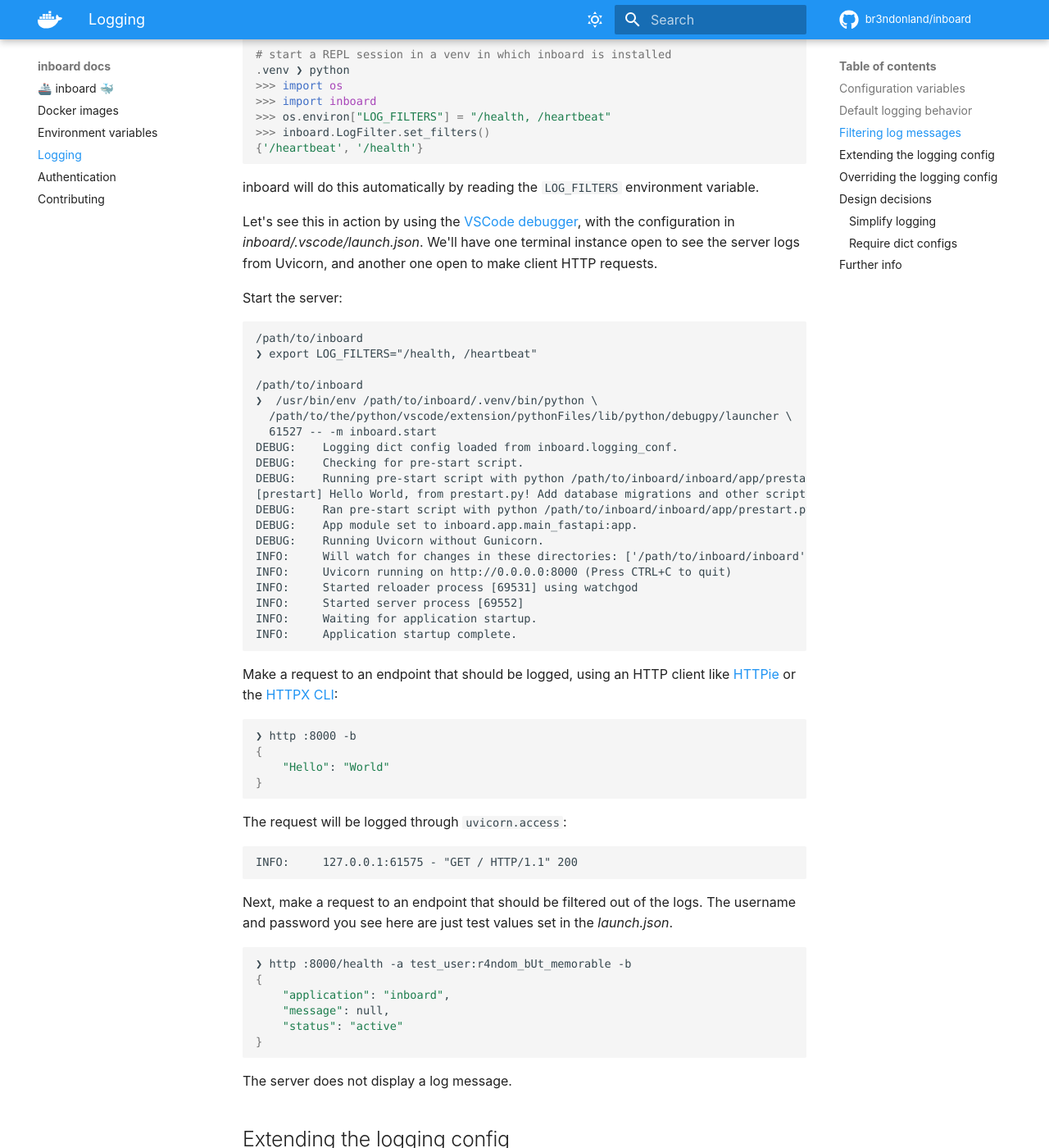
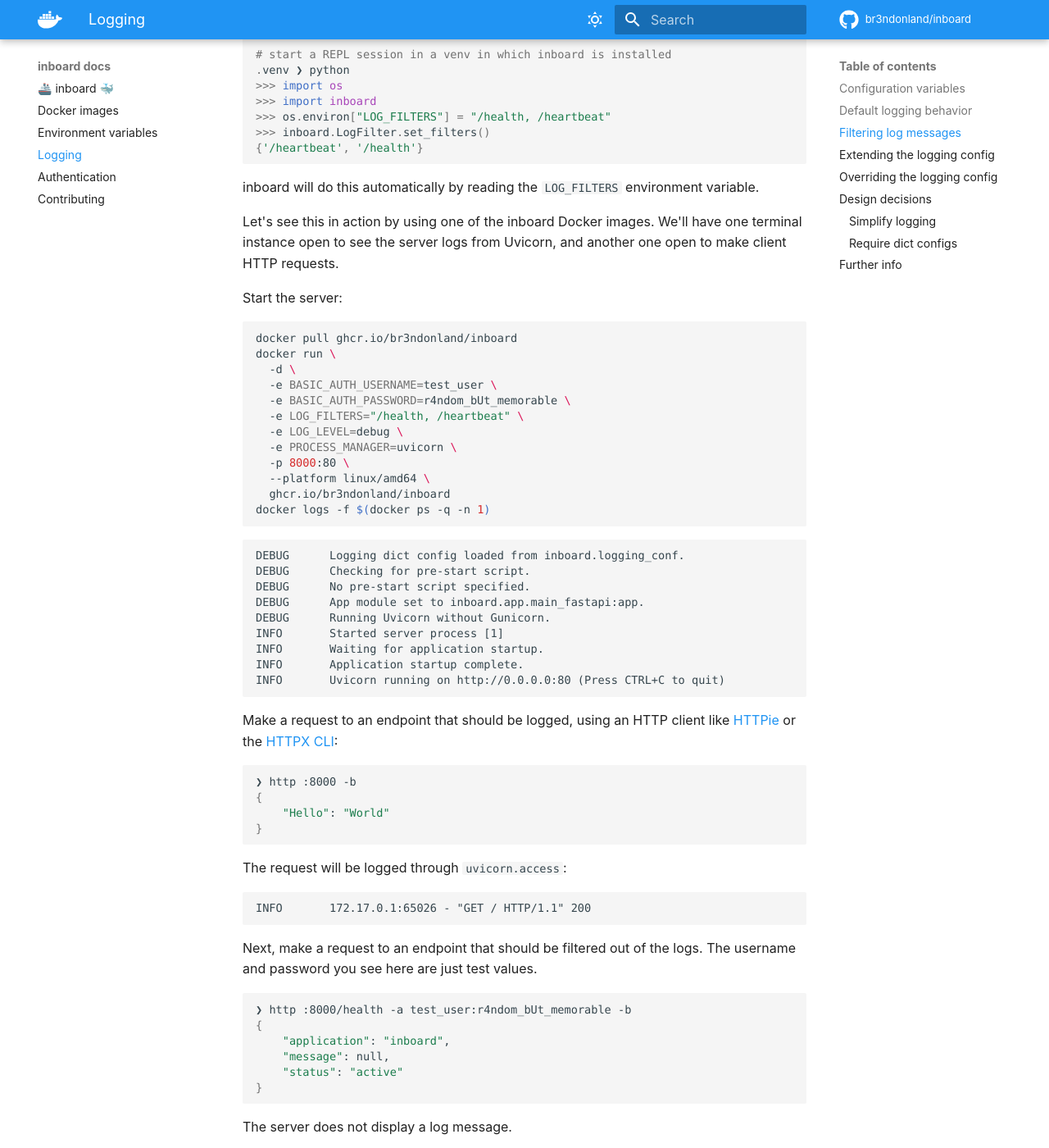
Before and after one commit to br3ndonland/inboard, an MkDocs documentation site: the page built from docs/logging.md, in a window 1280 px wide and 1400 px high, scrolled down 968 px. Shown: the whole window at 82% size. Built offline with MkDocs 1.6.1 and Material for MkDocs 9.7.7, drawn with Linux system fonts in a browser that asks for light colours; comment, search, counter and statistics services are not loaded.

Commit message:
Update logging filter docs to use Docker image
br3ndonland/inboard#49
https://inboard.bws.bio/logging

The docs on filtering log messages were initially written with examples
that used the VSCode debugger. This commit will update the docs to use
one of the inboard Docker images instead. This change makes the docs
more relevant to users who may be using the inboard Docker images, but
not working with the inboard source code directly.

````diff
--- a/docs/logging.md
+++ b/docs/logging.md
@@ -30,31 +30,35 @@
 
 inboard will do this automatically by reading the `LOG_FILTERS` environment variable.
 
-Let's see this in action by using the [VSCode debugger](https://code.visualstudio.com/docs/python/debugging), with the configuration in _inboard/.vscode/launch.json_. We'll have one terminal instance open to see the server logs from Uvicorn, and another one open to make client HTTP requests.
+Let's see this in action by using one of the inboard Docker images. We'll have one terminal instance open to see the server logs from Uvicorn, and another one open to make client HTTP requests.
 
 Start the server:
 
+```sh
+docker pull ghcr.io/br3ndonland/inboard
+docker run \
+  -d \
+  -e BASIC_AUTH_USERNAME=test_user \
+  -e BASIC_AUTH_PASSWORD=r4ndom_bUt_memorable \
+  -e LOG_FILTERS="/health, /heartbeat" \
+  -e LOG_LEVEL=debug \
+  -e PROCESS_MANAGER=uvicorn \
+  -p 8000:80 \
+  --platform linux/amd64 \
+  ghcr.io/br3ndonland/inboard
+docker logs -f $(docker ps -q -n 1)
+```
+
 ```log
-/path/to/inboard
-❯ export LOG_FILTERS="/health, /heartbeat"
-
-/path/to/inboard
-❯  /usr/bin/env /path/to/inboard/.venv/bin/python \
-  /path/to/the/python/vscode/extension/pythonFiles/lib/python/debugpy/launcher \
-  61527 -- -m inboard.start
-DEBUG:    Logging dict config loaded from inboard.logging_conf.
-DEBUG:    Checking for pre-start script.
-DEBUG:    Running pre-start script with python /path/to/inboard/inboard/app/prestart.py.
-[prestart] Hello World, from prestart.py! Add database migrations and other scripts here.
-DEBUG:    Ran pre-start script with python /path/to/inboard/inboard/app/prestart.py.
-DEBUG:    App module set to inboard.app.main_fastapi:app.
-DEBUG:    Running Uvicorn without Gunicorn.
-INFO:     Will watch for changes in these directories: ['/path/to/inboard/inboard']
-INFO:     Uvicorn running on http://0.0.0.0:8000 (Press CTRL+C to quit)
-INFO:     Started reloader process [69531] using watchgod
-INFO:     Started server process [69552]
-INFO:     Waiting for application startup.
-INFO:     Application startup complete.
+DEBUG      Logging dict config loaded from inboard.logging_conf.
+DEBUG      Checking for pre-start script.
+DEBUG      No pre-start script specified.
+DEBUG      App module set to inboard.app.main_fastapi:app.
+DEBUG      Running Uvicorn without Gunicorn.
+INFO       Started server process [1]
+INFO       Waiting for application startup.
+INFO       Application startup complete.
+INFO       Uvicorn running on http://0.0.0.0:80 (Press CTRL+C to quit)
 ```
 
 Make a request to an endpoint that should be logged, using an HTTP client like [HTTPie](https://httpie.io/) or the [HTTPX CLI](https://www.python-httpx.org/):
@@ -70,10 +74,10 @@
 The request will be logged through `uvicorn.access`:
 
 ```log
-INFO:     127.0.0.1:61575 - "GET / HTTP/1.1" 200
+INFO       172.17.0.1:65026 - "GET / HTTP/1.1" 200
 ```
 
-Next, make a request to an endpoint that should be filtered out of the logs. The username and password you see here are just test values set in the _launch.json_.
+Next, make a request to an endpoint that should be filtered out of the logs. The username and password you see here are just test values.
 
 ```sh
 ❯ http :8000/health -a test_user:r4ndom_bUt_memorable -b
````
